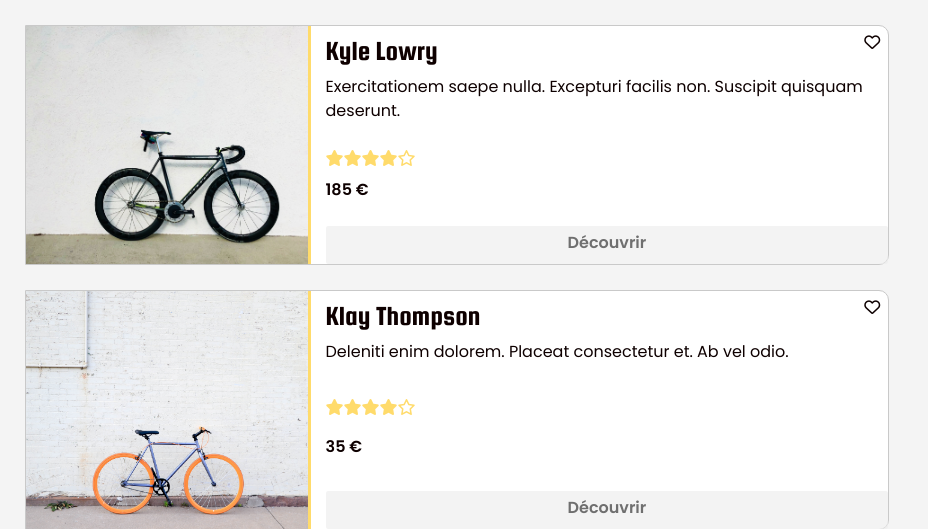
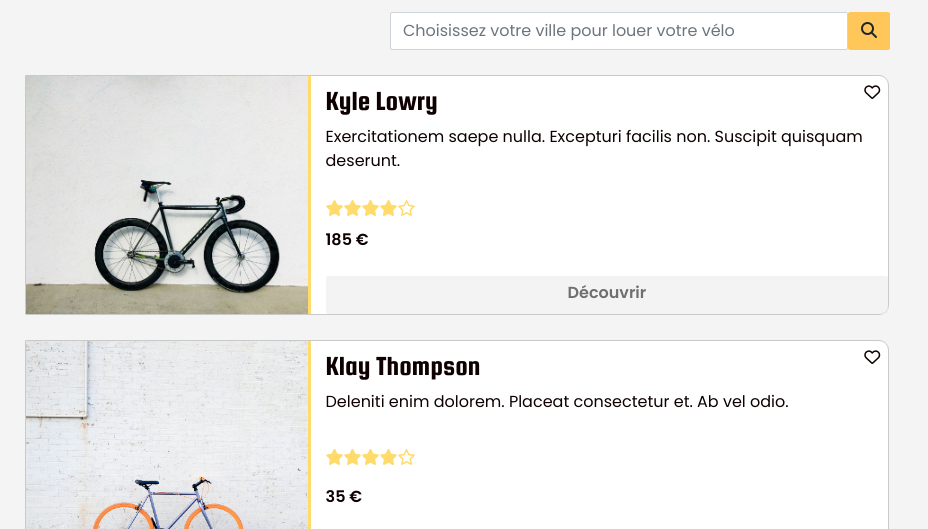
Before and after one commit to Lugdu84/-bretzel, a Rails app: page /bikes in a window 1280 px wide. Shown: the part 57-586 px from the top of the page, without its empty margins (0-928 px from the left). Run offline with Rails 7, Linux system fonts and the light colour scheme; data comes from the database, SQL or seed files in the repository; style sheets or scripts are compiled from the project's sources; some libraries are stand-ins or nearby versions.

Commit message:
rajout du search sur index bike

```diff
--- a/app/views/bikes/index.html.erb
+++ b/app/views/bikes/index.html.erb
@@ -1,3 +1,4 @@
+<%= render 'shared/search' %>
 <div class="content">
   <div class="cards">
     <% @bikes.each do |bike| %>
--- a/app/views/shared/_search.html.erb
+++ b/app/views/shared/_search.html.erb
@@ -1,21 +1,12 @@
-<!--<form action="/index" method="get" class="input-group rounded search_style">
-  <input type="search" class="form-control rounded" id="search-bikes" placeholder="Choisissez votre ville pour louer votre vélo" aria-label="Search"
-    aria-describedby="search-bikes" />
-  <span class="input-group-text border-0">
-    <%#= link_to bikes_path do  %>
-    <i class="fas fa-search"></i>
-    <%# end %>
-  </span>
-</form>-->
-
-
+<div class="container" >
   <%= form_tag bikes_path, method: :get, class: "input-group rounded search_style" do %>
     <%= text_field_tag :query,
                        params[:query],
                        class: "form-control rounded",
                        placeholder: "Choisissez votre ville pour louer votre vélo"
     %>
-  <%= button_tag(type: 'submit') do %>
-    Trouvez son vélo ! <i class="fas fa-search"></i>
+    <%= button_tag(type: 'submit', class:'btn btn-info') do %>
+      <i class="fas fa-search"></i>
     <% end %>
   <% end %>
+</div>
```
Lines whose indentation alone changed are shown as unchanged.
